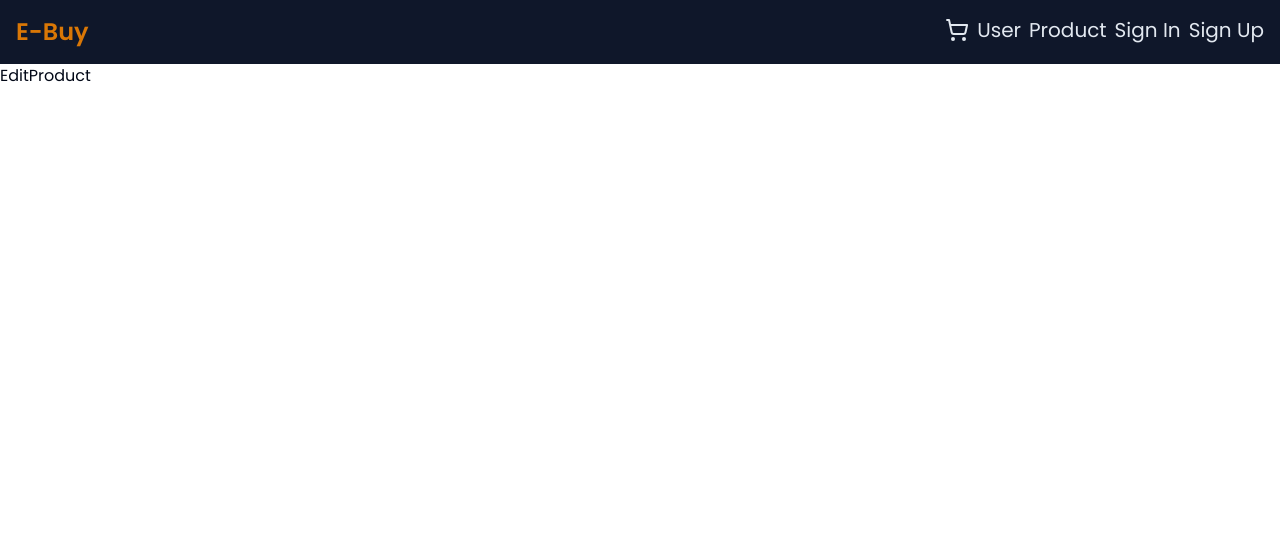
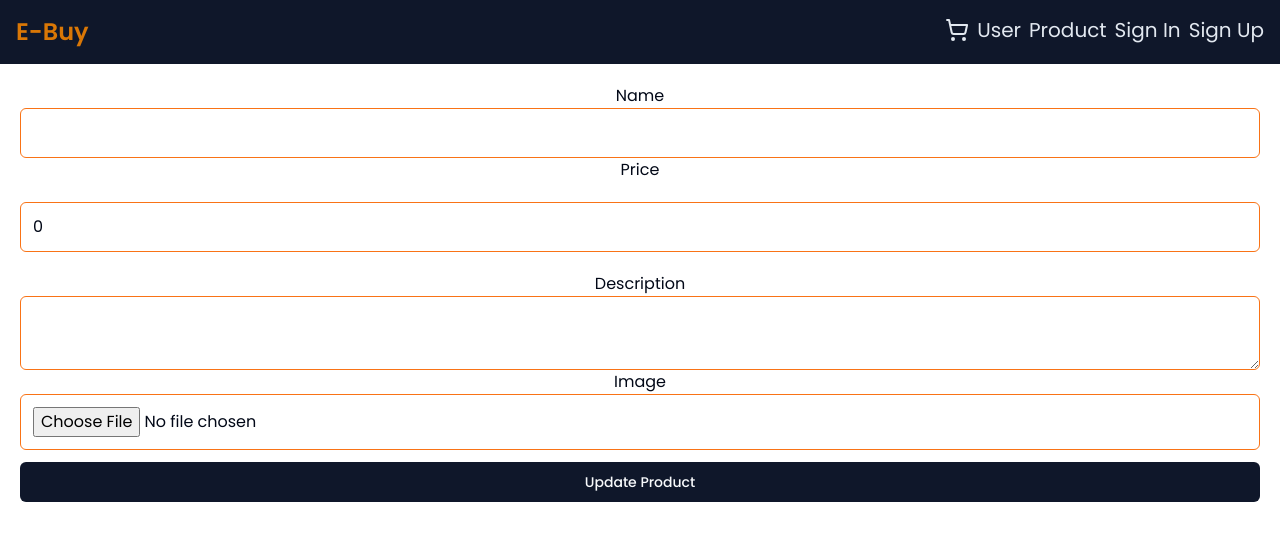
Before and after one commit to kaguthi/typescript-ecommerce, a React (Vite) app in the folder client/: page /product/editProduct in a window 1280 px wide. Shown: the top 540 px of the page. Built offline with nearby package versions, Linux system fonts and the light colour scheme.

Commit message:
updated the product edit page

```diff
--- a/client/src/page/Product/AddProduct.tsx
+++ b/client/src/page/Product/AddProduct.tsx
@@ -13,7 +13,7 @@ function AddProduct() {
     event.preventDefault();
     const formData = new FormData();
     formData.append('name', product.name);
-    formData.append('price', product.price);
+    formData.append('price', product.price.toString());
     formData.append('description', product.description);
     if (product.image) {
       formData.append('image', product.image)
@@ -56,7 +56,7 @@ function AddProduct() {
           type="number"
           className="p-3 m-5 border border-orange-500 rounded-md w-full"
           value={product.price}
-          onChange={(e) => setProduct({ ...product, price: e.target.value })}
+          onChange={(e) => setProduct({ ...product, price: Number(e.target.value) })}
         />
         <label htmlFor="description">Description</label>
         <textarea
--- a/client/src/page/Product/EditProduct.tsx
+++ b/client/src/page/Product/EditProduct.tsx
@@ -1,6 +1,102 @@
+import { FormEvent, useState, useEffect } from "react"
+import { useNavigate, useSearchParams } from "react-router-dom"
+import toast from 'react-hot-toast'
+import { host } from '@/utils/constants'
+import { productSchema } from "@/utils/types"
+import { Button } from "@/components/ui/button"
+
 function EditProduct() {
+  const [product, setProduct] = useState<productSchema>({name: "", price: 0, image: null, description: ""})
+  const navigate = useNavigate();
+  const [productId] = useSearchParams();
+  const prodId = productId.get('productId')
+
+  const handleSubmit = async (event: FormEvent) => {
+    event.preventDefault();
+
+    const formData = new FormData();
+    formData.append('name', product.name);
+    formData.append('price', product.price.toString());
+    formData.append('description', product.description);
+    if (product.image) {
+      formData.append('image', product.image)
+    }
+
+    if (!prodId) {
+      toast.error("Student ID is missing");
+      return;
+    }
+
+    try {
+      const response = await fetch(`${host}/products/update/${prodId}`, {
+        method: 'POST',
+        body: formData,
+        headers: {
+          "authorization" : document.cookie
+        }
+      })
+      if (!response.ok) {
+        throw new Error('Failed to update product');
+      }
+      const data = await response.json();
+      toast.success(data.message);
+      setProduct({ name: "", price: 0, image: null, description: "" })
+      navigate("/product")
+    } catch (error: any) {
+      toast.error(error.message);
+    }
+  }
+
+  // fetch data
+  useEffect(() => {
+    if(prodId) {
+      fetch(`${host}/products/${prodId}`, {
+        headers : {
+          "authorization" : document.cookie
+        }
+    })
+    .then(response => response.json())
+    .then(data => setProduct(data))
+    }
+
+  },[prodId])
+
   return (
-    <div>EditProduct</div>
+    <div>
+       <form onSubmit={handleSubmit} className="flex items-center justify-center flex-col m-5">
+        <label htmlFor="name">Name</label>
+        <input
+          type="text"
+          className="p-3 border border-orange-500 rounded-md w-full"
+          value={product.name}
+          onChange={(e) => setProduct({ ...product, name: e.target.value })}
+        />
+        <label htmlFor="price">Price</label>
+        <input
+          type="number"
+          className="p-3 m-5 border border-orange-500 rounded-md w-full"
+          value={product.price}
+          onChange={(e) => setProduct({ ...product, price: Number(e.target.value) })}
+        />
+        <label htmlFor="description">Description</label>
+        <textarea
+          className="p-3 border border-orange-500 rounded-md w-full"
+          value={product.description}
+          onChange={(e) => setProduct({ ...product, description: e.target.value })}
+        />
+        <label htmlFor="image">Image</label>
+        <input
+          type="file"
+          name="image"
+          className="p-3 border border-orange-500 rounded-md w-full"
+          onChange={(e) => {
+            const file = e.target.files?.[0] || null;
+            setProduct({ ...product, image: file})
+          }}
+        />
+        <Button type="submit" className="mt-3 w-full">Update Product</Button>
+      </form>
+    </div>
   )
 }
 
```
Also changed, not shown: client/src/utils/types.ts (renamed from client/src/utils/types.tsx).
